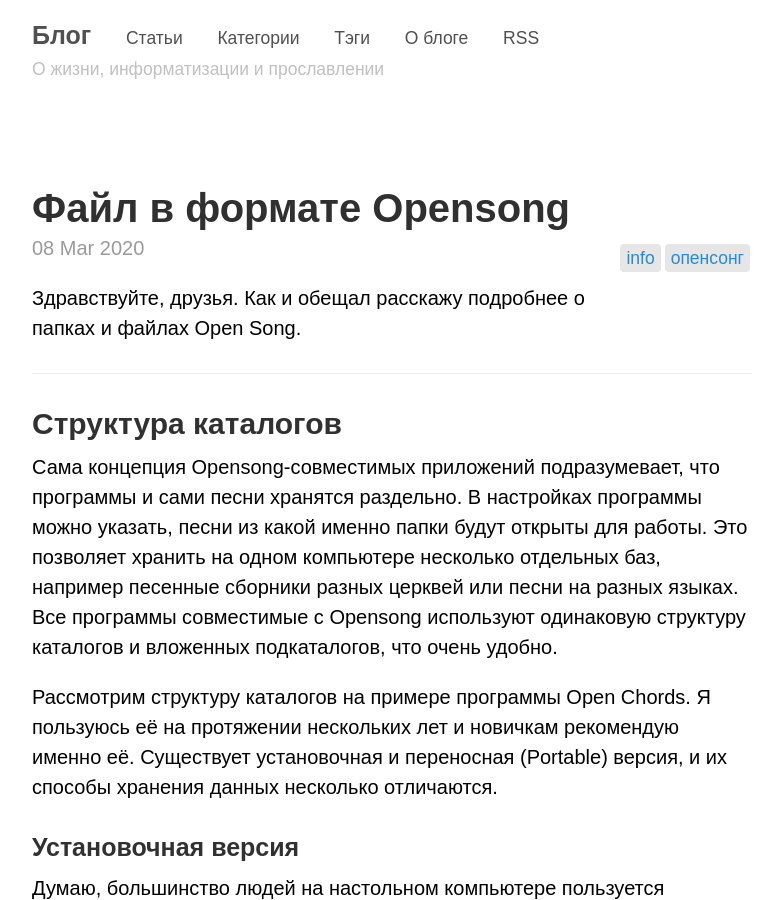
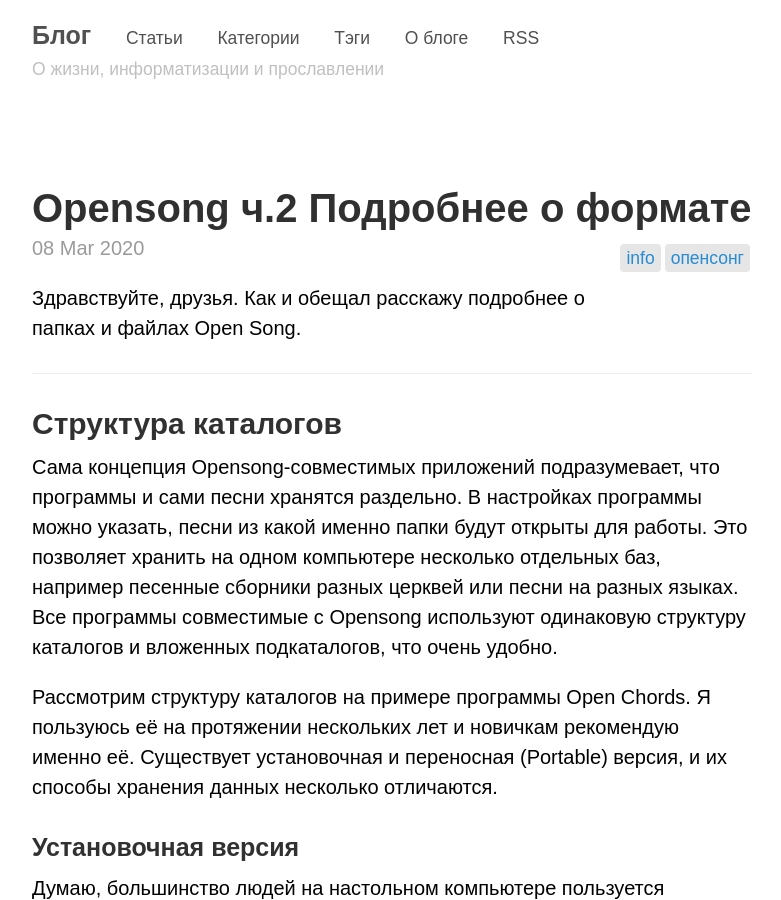
Before and after one commit to SergKnyz/alexblog, a Jekyll site: the page built from _posts/2020-03-08-fail-v-formatie-opensong.markdown, in a window 1280 px wide and 900 px high. Shown: the whole window, without its empty margins (248-1029 px from the left). Built offline with Jekyll 4.4.1, drawn with Linux system fonts in a browser that asks for light colours; our own code applies the rules of GitHub Pages for plain Markdown files; a script that is not in the unit is left out.

Commit message:
Updated Fail V Formatie Opensong

```diff
--- a/_posts/2020-03-08-fail-v-formatie-opensong.markdown
+++ b/_posts/2020-03-08-fail-v-formatie-opensong.markdown
@@ -1,5 +1,5 @@
 ---
-title: Файл  в формате Opensong
+title: Opensong ч.2 Подробнее о формате
 date: 2020-03-08 12:59:00 Z
 categories:
 - Прославление
```
